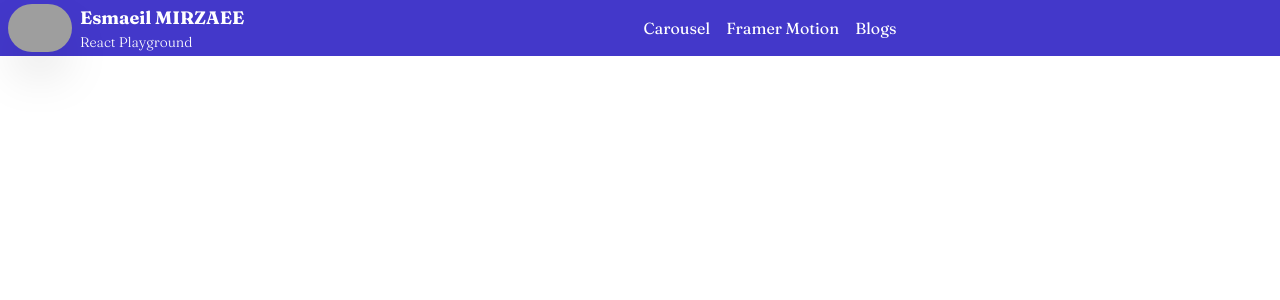
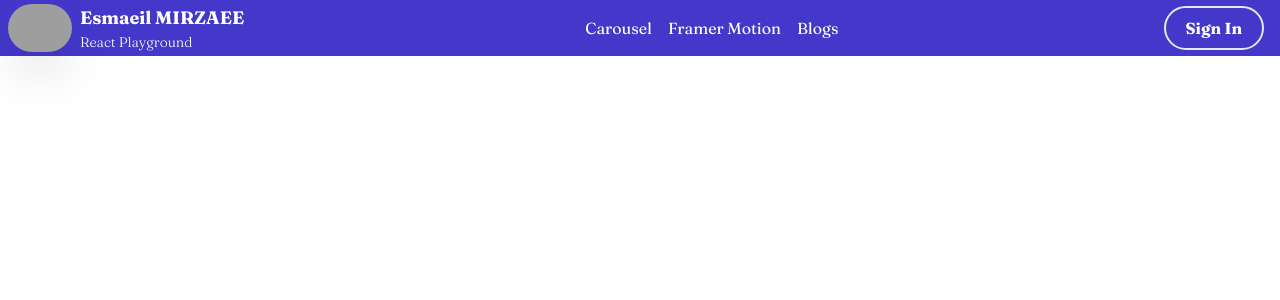
Before and after one commit to esmaeilmirzaee/react_playground, a React (Create React App) app: page / in a window 1280 px wide. Shown: the top 300 px of the page. Built offline with nearby package versions, Linux system fonts and the light colour scheme; grey boxes are pictures that could not be loaded; a web font is replaced by a local one.

Commit message:
Basic AuthContext Setup

```diff
--- a/src/App.js
+++ b/src/App.js
@@ -6,8 +6,12 @@ import { ImageData } from './components/slider/ImageData'
 import FramerMotionCourse from './components/framer_motion/index'
 import Blogs from './components/blogs/index'
 
+// Context
+import { AuthContextProvider } from './context/AuthContext'
+
 function App() {
   return (
+    <AuthContextProvider>
       <Router>
         <Layout />
         <div style={{ minHeight: '100vh' }}>
@@ -29,8 +33,8 @@ function App() {
             </Route>
           </Switch>
         </div>
-
       </Router>
+    </AuthContextProvider>
 
   );
 }
--- a/src/components/navbar/Header.jsx
+++ b/src/components/navbar/Header.jsx
@@ -1,13 +1,15 @@
-import { useState } from 'react'
+import { useState, useContext } from 'react'
 import { NavLink, Link } from 'react-router-dom'
+import { AuthContext } from '../../context/AuthContext'
 
 export default function Header() {
   const [framerMotionDropdownMenu, setFramerMotionDropdownMenu] = useState(false)
+  const { isLoggedIn, setIsLoggedIn } = useContext(AuthContext)
   return (
     <nav>
       <div className='flex items-center bg-indigo-700 w-screen h-full mb-4 justify-between'>
         {/* brand/logo */}
-        <a href='/'>
+        <Link to='/'>
           <div className='flex items-center mx-2 py-1 cursor-pointer'>
             <img className='rounded-full shadow-2xl' src='https://esmaeilmirzaee.herokuapp.com/static/img/my__avatar.svg' width='64' height='64' />
             <div className='mx-2'>
@@ -15,7 +17,7 @@ export default function Header() {
               <p className='text-sm text-white font-light'>React Playground</p>
             </div>
           </div>
-        </a>
+        </Link>
         {/* nav items */}
         <div>
           <ul className='flex'>
@@ -44,7 +46,16 @@ export default function Header() {
 
         </div>
         {/* buttons */}
-        <div></div>
+        {/* AuthContext usage */}
+        {isLoggedIn ?
+          <div className='px-5 py-2 hover:text-white hover:bg-indigo-800 border-2 rounded-full mr-4 bg-white text-indigo-900' onClick={() => setIsLoggedIn(!isLoggedIn)}>
+            Sign Out
+          </div>
+          :
+          <div className='px-5 py-2 text-white font-bold border-2 rounded-full mr-4 hover:bg-white hover:text-indigo-900' onClick={() => setIsLoggedIn(!isLoggedIn)}>
+            Sign In
+          </div>
+        }
       </div>
     </nav>
   )
```
Lines whose indentation alone changed are shown as unchanged.
